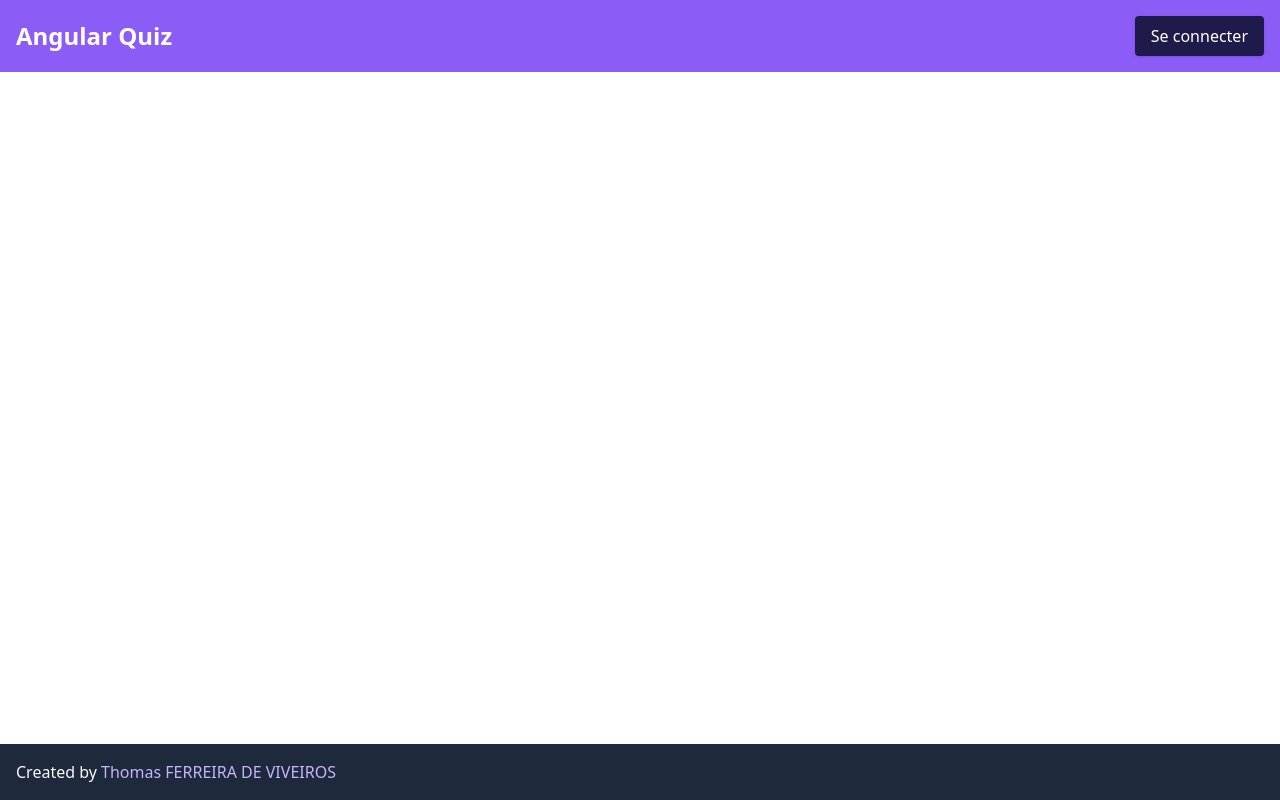
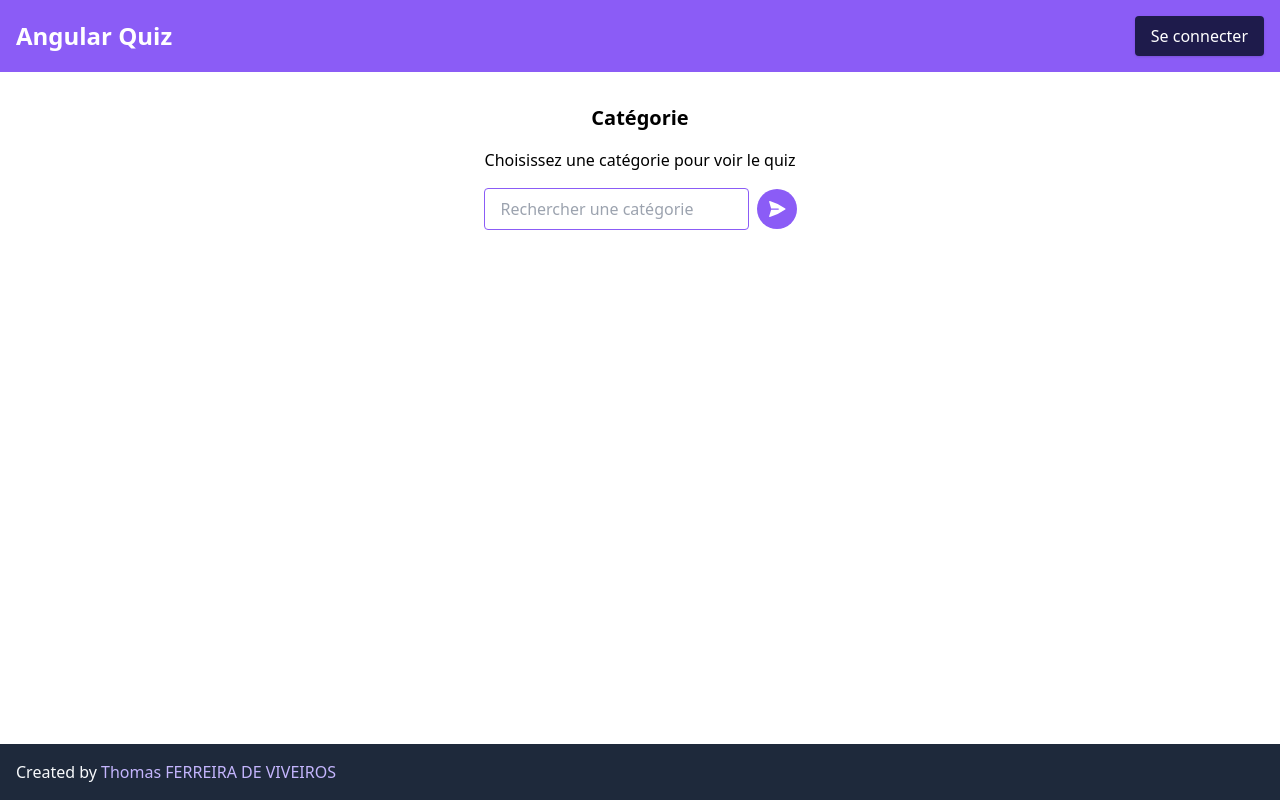
Before and after one commit to tcheio/angular-quiz-TP, an Angular app: page /categories in a window 1280 px wide. Before the commit this address led to /. Built offline with nearby package versions, Linux system fonts and the light colour scheme.

Commit message:
Composant Categorie

```diff
--- a/src/app/app-routing.module.ts
+++ b/src/app/app-routing.module.ts
@@ -5,6 +5,7 @@ import { QuizComponent } from "./quiz/quiz.component";
 import { ResultComponent } from "./quiz/result/result.component";
 import { LoginComponent } from "./auth/login/login.component";
 import { RegisterComponent } from "./auth/register/register.component";
+import { CategorieComponent } from "./categorie/categorie.component";
 
 const routes: Routes = [
   {
@@ -26,6 +27,10 @@ const routes: Routes = [
   {
     path: 'register',
     component: RegisterComponent
+  },
+  {
+    path: 'categories',
+    component: CategorieComponent
   }
 ];
 
--- a/src/app/app.module.ts
+++ b/src/app/app.module.ts
@@ -14,6 +14,7 @@ import { AnswerComponent } from './quiz/answer/answer.component';
 import { FormsModule, ReactiveFormsModule } from '@angular/forms';
 import { RegisterComponent } from './auth/register/register.component';
 import { LoginComponent } from './auth/login/login.component';
+import { CategorieComponent } from './categorie/categorie.component';
 
 @NgModule({
   declarations: [
@@ -26,7 +27,8 @@ import { LoginComponent } from './auth/login/login.component';
     QuestionComponent,
     AnswerComponent,
     LoginComponent,
-    RegisterComponent
+    RegisterComponent,
+    CategorieComponent
   ],
   imports: [
     BrowserModule,
--- /dev/null
+++ b/src/app/categorie/categorie.component.html
@@ -0,0 +1,12 @@
+<section class="categorie">
+  <h2 class="categorie_title">Catégorie</h2>
+  <p class="categorie_description">Choisissez une catégorie pour voir le quiz</p>
+  <form action="" class="categorie_form">
+    <input type="text" id="name" name="name" placeholder="Rechercher une catégorie">
+    <button class="btn--icon">
+      <svg xmlns="http://www.w3.org/2000/svg" viewBox="0 0 24 24" fill="currentColor">
+        <path d="M3.478 2.405a.75.75 0 00-.926.94l2.432 7.905H13.5a.75.75 0 010 1.5H4.984l-2.432 7.905a.75.75 0 00.926.94 60.519 60.519 0 0018.445-8.986.75.75 0 000-1.218A60.517 60.517 0 003.478 2.405z" />
+      </svg>
+    </button>
+  </form>
+</section>
--- /dev/null
+++ b/src/app/categorie/categorie.component.scss
@@ -0,0 +1,25 @@
+.categorie {
+  @apply flex flex-col items-center justify-center;
+
+  &_title {
+    @apply text-xl font-bold text-center mb-4;
+  }
+
+  &_presentation {
+    @apply text-center;
+  }
+
+  &_form {
+    @apply my-4 flex items-center;
+    label {
+      @apply mr-2 text-violet-500 font-bold;
+    }
+    input {
+      @apply border border-violet-500 px-4 py-2 rounded mr-2;
+    }
+  }
+
+  &_quiz-btn {
+    @apply my-8
+  }
+}
```
Also changed, not shown: src/app/categorie/categorie.component.ts (added, +11 -0 lines), 1 other file (tests, documents, lock files or other folders).
